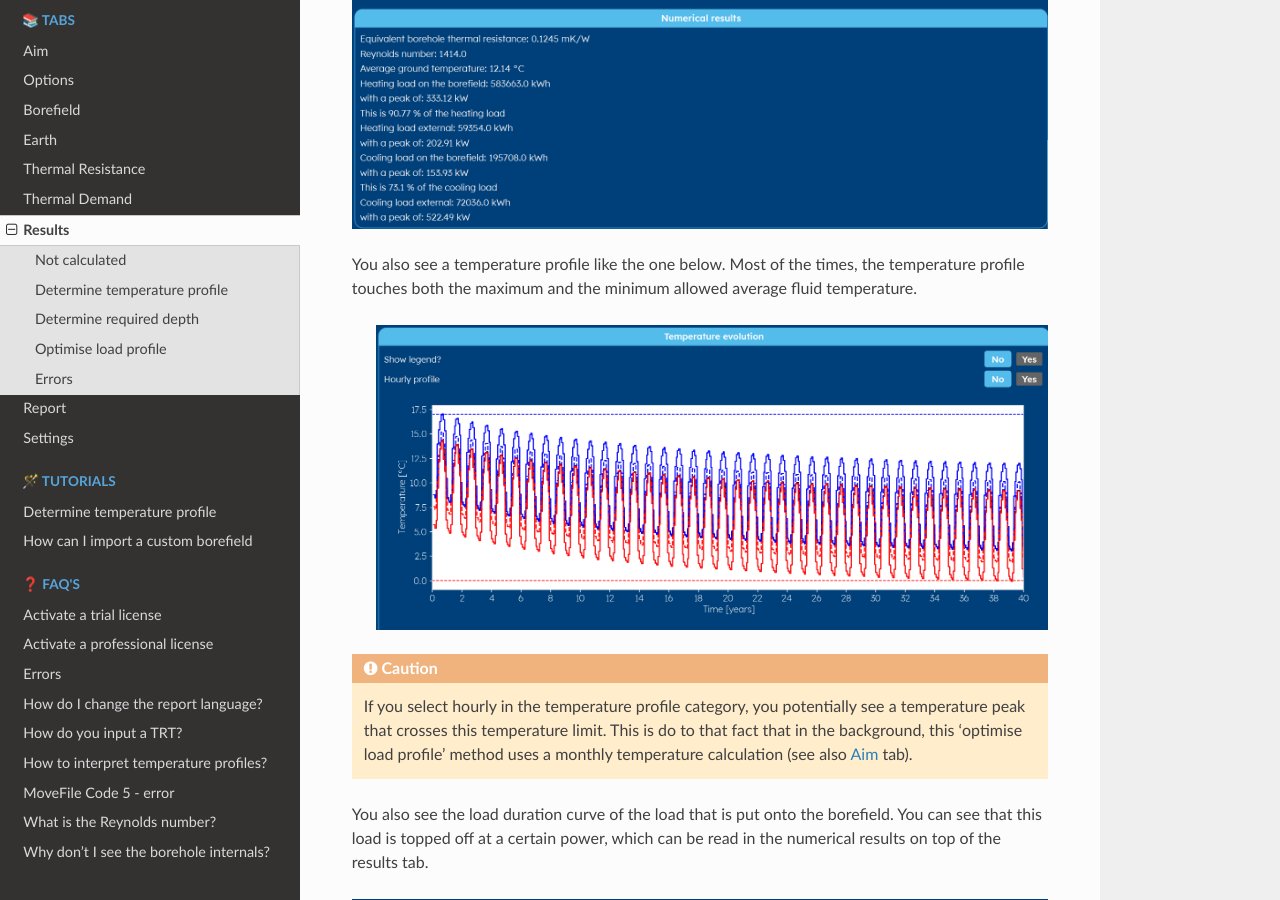
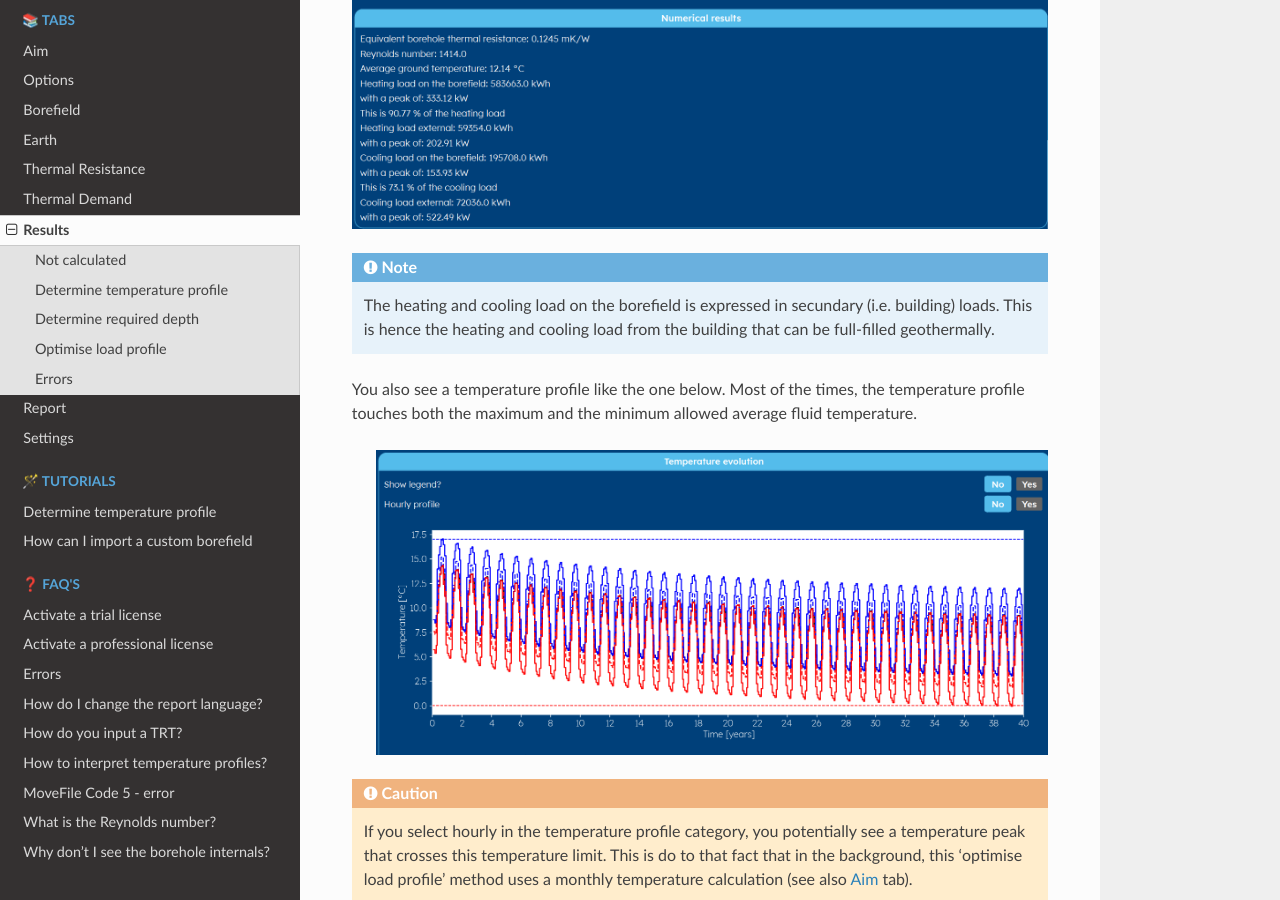
Before and after one commit to novakgeoenergie/GHEToolManual, a Sphinx documentation site: the page built from docs/sources/tabs/results.rst, in a window 1280 px wide and 900 px high, scrolled down 4009 px. Built offline with Sphinx 7.4.7 and the Read the Docs theme 2.0.0, drawn with Linux system fonts in a browser that asks for light colours; pages that are not in the unit, such as notebooks, are missing from menus.

Commit message:
Explaination of optimise load results

```diff
--- a/docs/sources/tabs/results.rst
+++ b/docs/sources/tabs/results.rst
@@ -97,6 +97,10 @@ These results hence can be used to start designing an intelligent hybrid system
 .. image:: Figures/numerical_results_optimise.png
   :alt: Numerical results for optimise load profile.
 
+.. note::
+    The heating and cooling load on the borefield is expressed in secundary (i.e. building) loads. This is hence the heating
+    and cooling load from the building that can be full-filled geothermally.
+
 You also see a temperature profile like the one below. Most of the times, the temperature profile touches both the maximum
 and the minimum allowed average fluid temperature.
 
```
